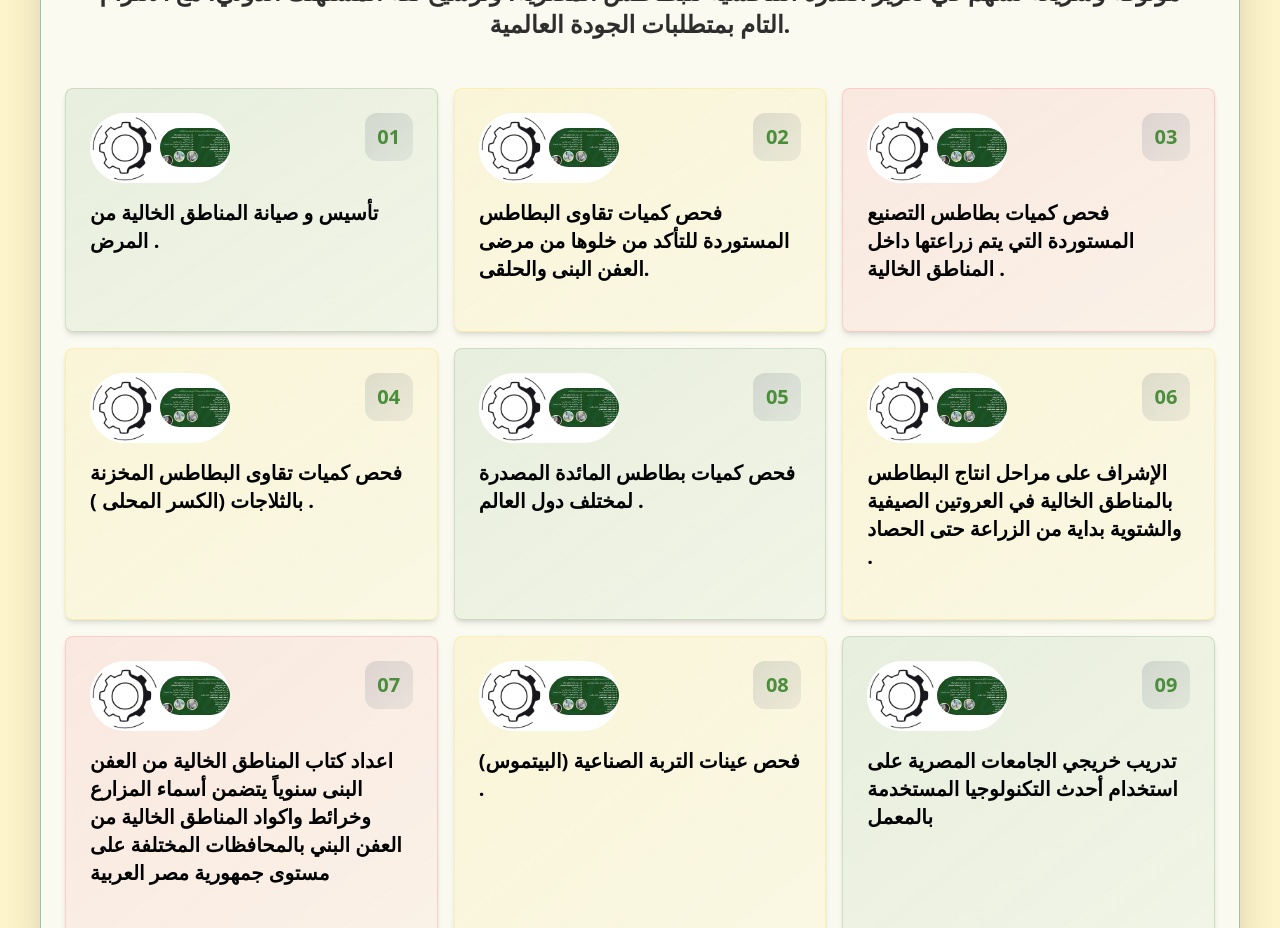
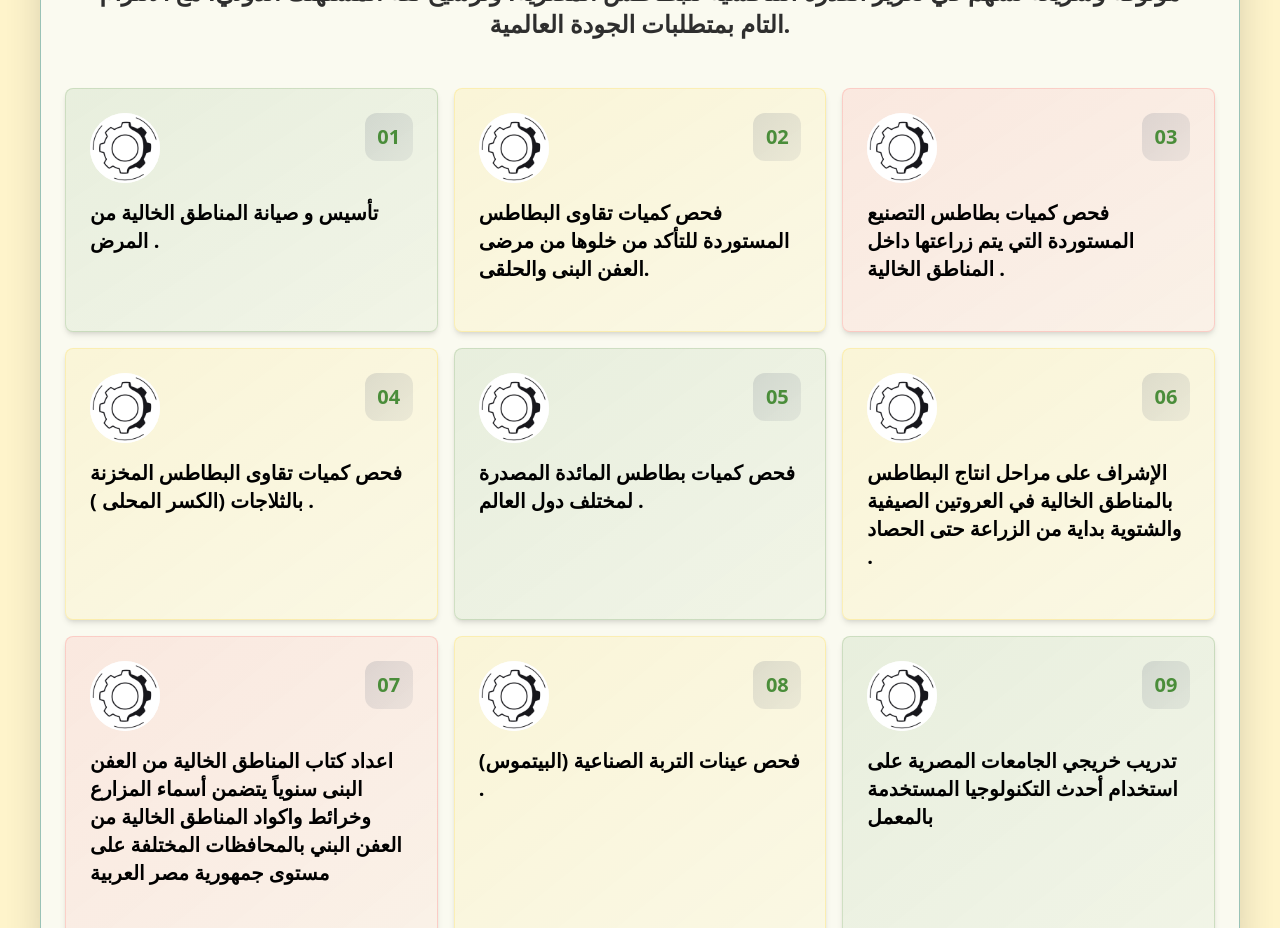
Before and after one commit to adhamsherif76262/Central_Laboratory_For_Testing_Monitoring_Potato_Production_Export, a Next.js app: page /en in a window 1280 px wide. Shown: the part 5240-6168 px from the top of the page. Built offline with nearby package versions, Linux system fonts and the light colour scheme.

Commit message:
fix: hard reset public folder case tracking

```diff
--- a/components/Card-Grid-Layout.tsx
+++ b/components/Card-Grid-Layout.tsx
@@ -85,7 +85,7 @@ const colorClasses = {
                     <Image src="/Images/Gear_GIF.gif" alt="Icon 1" width={70} height={70}
                       unoptimized={true} // 👈 Forces Next.js to treat it like a regular img tag
                      className="rounded-full" />
-                    <Image src="/Images/Statistics (1).png" alt="Icon 1" width={70} height={70}  className="rounded-full" />
+                    {/* <Image src="/Images/Statistics (1).png" alt="Icon 1" width={70} height={70}  className="rounded-full" /> */}
                 </div>
               )}
               {item.stats && (
```
